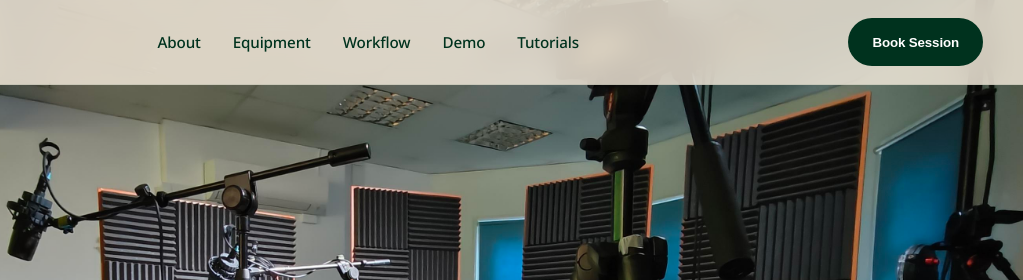
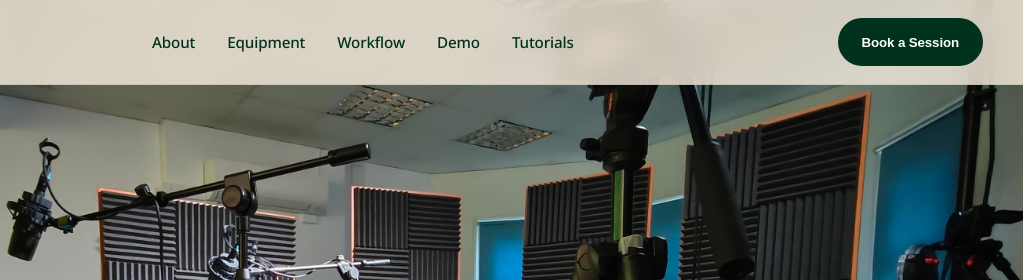
Before and after one commit to francesco-angelini/hh15-filmingstudio, a plain HTML site: page index.html in a window 1280 px wide. Shown: the top 280 px of the page, 257-1280 px from the left. Drawn offline with Linux system fonts and the light colour scheme.

Commit message:
New commit to trigger GitHub Pages

```diff
--- a/index.html
+++ b/index.html
@@ -32,7 +32,7 @@
                 <a href="#tutorials">Tutorials</a>
             </nav>
 
-            <button class="cta-button">Book Session</button>
+            <button class="cta-button">Book a Session</button>
         </div>
     </header>
 
```
